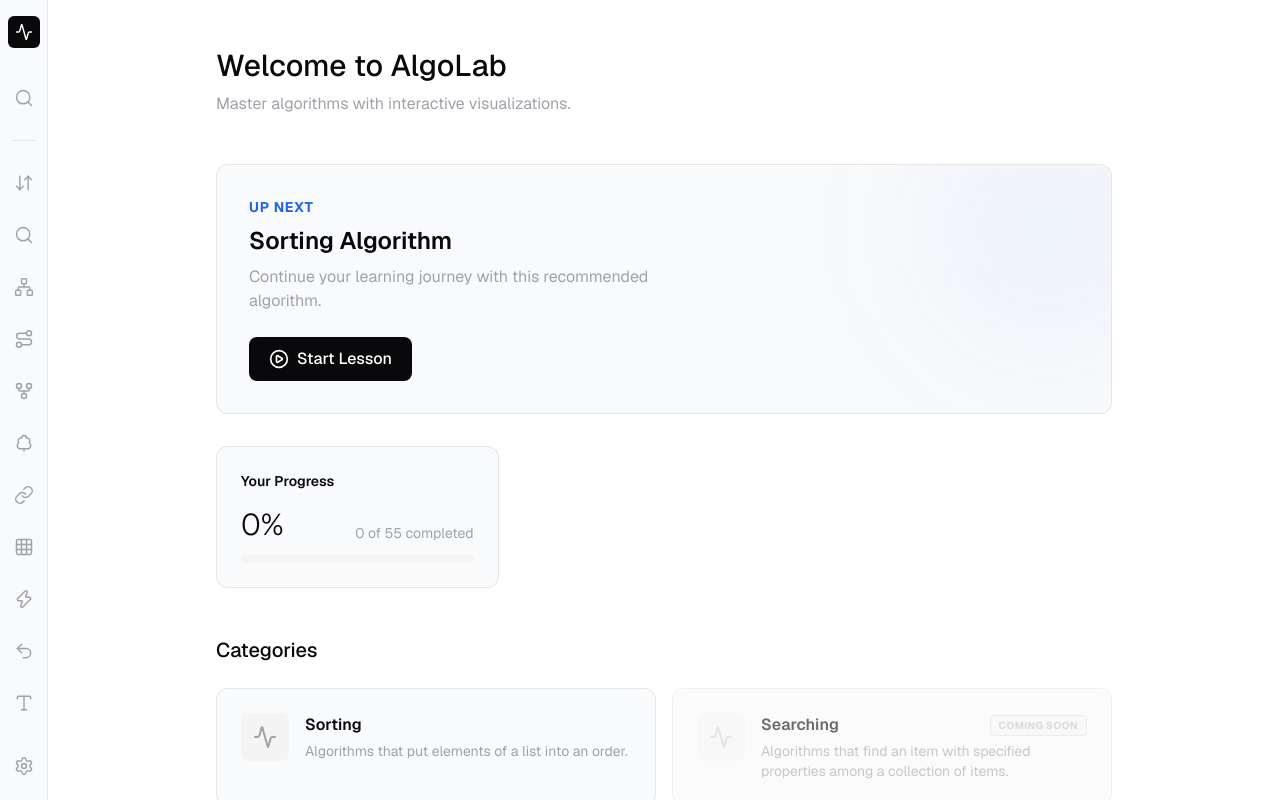
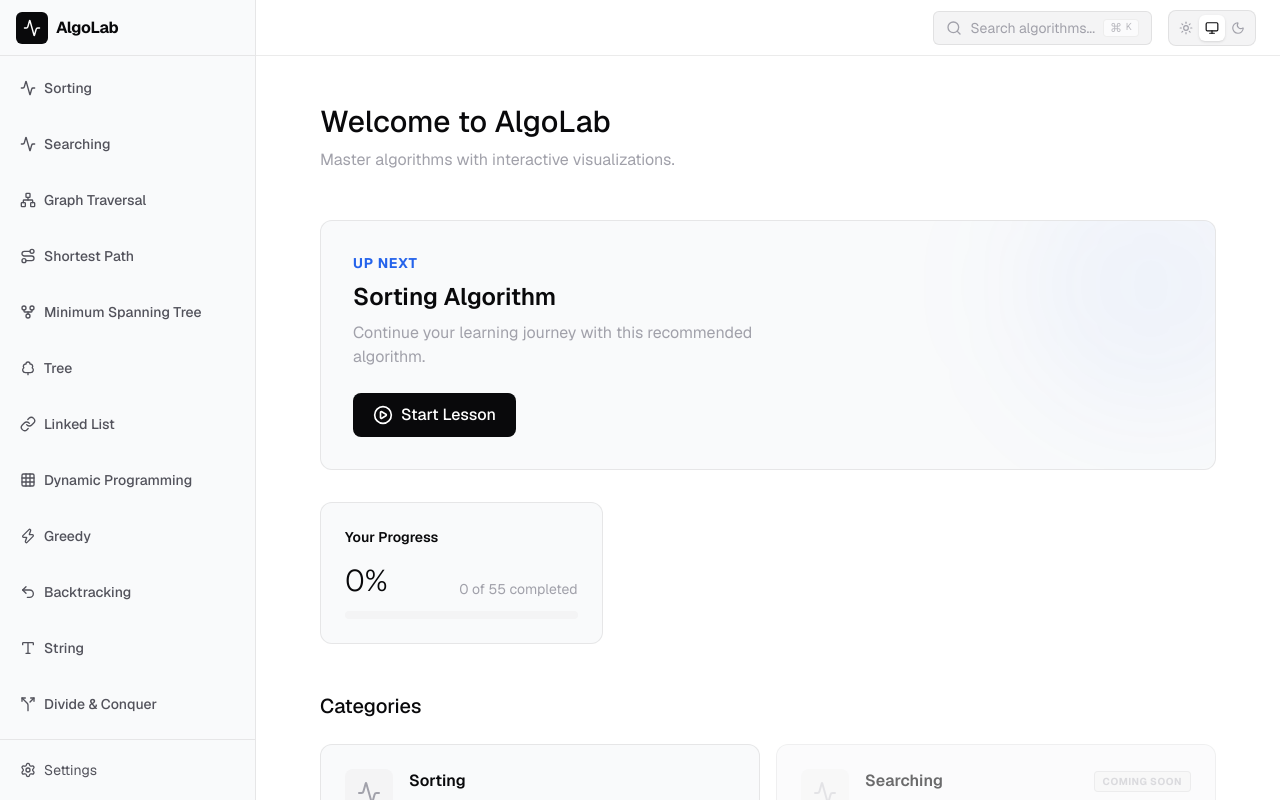
Before and after one commit to hoojinguyen/algo-lab, a Next.js app: page / in a window 1280 px wide. Built offline with nearby package versions, Linux system fonts and the light colour scheme.

Commit message:
refactor: update AppShell to use Modern Dashboard layout

```diff
--- a/src/components/AppShell.tsx
+++ b/src/components/AppShell.tsx
@@ -1,156 +1,20 @@
 'use client';
 
-import {
-  Search,
-  Settings,
-  ArrowDownUp,
-  Activity,
-  Brain,
-  Network,
-  Route,
-  GitFork,
-  TreeDeciduous,
-  Link as LinkIcon,
-  Grid3x3,
-  Zap,
-  Undo2,
-  Type,
-  Split,
-  Merge,
-} from 'lucide-react';
-import { useState } from 'react';
-import Link from 'next/link';
-import { CATEGORIES } from '@/lib/algorithms/categories';
-import { getAlgorithmsByCategory } from '@/lib/algorithms/registry';
-import { useSearchContext } from '@/contexts/SearchContext';
 import { CommandPalette } from '@/components/ui/CommandPalette';
-import { CheckCircle } from 'lucide-react';
-import { useUserProgress } from '@/hooks/useUserProgress';
-
-const ICON_MAP: Record<string, React.ElementType> = {
-  ArrowDownUp,
-  Search,
-  Network,
-  Route,
-  GitFork,
-  TreeDeciduous,
-  Link: LinkIcon,
-  Grid3x3,
-  Zap,
-  Undo2,
-  Type,
-  Split,
-  Merge,
-  Brain,
-};
+import { Sidebar } from '@/components/layout/Sidebar';
+import { Header } from '@/components/layout/Header';
 
 export function AppShell({ children }: { children: React.ReactNode }) {
-  const [activeCategory, setActiveCategory] = useState<string | null>(null);
-  const { openSearch } = useSearchContext();
-  const { progress, isMounted } = useUserProgress();
-
-  const activeAlgorithms = activeCategory ? getAlgorithmsByCategory(activeCategory) : [];
-  const completedInCategory = activeAlgorithms.filter((algo) =>
-    progress.completedAlgorithms.includes(algo.id)
-  ).length;
-  const categoryProgressPercentage =
-    activeAlgorithms.length > 0
-      ? Math.round((completedInCategory / activeAlgorithms.length) * 100)
-      : 0;
-
   return (
     <div className="flex h-screen w-full overflow-hidden bg-bg-primary">
-      {/* Icon Rail (48px) */}
-      <nav className="w-12 border-r border-border flex flex-col items-center py-4 bg-bg-secondary z-20">
-        <Link
-          href="/"
-          className="w-8 h-8 bg-text-primary rounded-md flex items-center justify-center mb-8"
-        >
-          <Activity size={18} className="text-bg-primary" />
-        </Link>
-
-        <div className="flex flex-col gap-4 flex-1 overflow-y-auto no-scrollbar items-center">
-          <button
-            className="p-2 rounded-md transition-colors text-text-muted hover:text-text-primary hover:bg-bg-tertiary"
-            onClick={openSearch}
-            title="Search Algorithms (⌘K)"
-          >
-            <Search size={20} strokeWidth={1.75} />
-          </button>
-
-          <div className="w-6 h-px bg-border my-2 rounded-full flex-shrink-0" />
-          {CATEGORIES.map((cat) => {
-            const Icon = ICON_MAP[cat.icon] || Activity;
-            return (
-              <button
-                key={cat.id}
-                className={`p-2 rounded-md transition-colors ${activeCategory === cat.id ? 'text-accent bg-bg-tertiary' : 'text-text-muted hover:text-text-primary hover:bg-bg-tertiary'}`}
-                onClick={() => setActiveCategory(activeCategory === cat.id ? null : cat.id)}
-                title={cat.name}
-              >
-                <Icon size={20} strokeWidth={1.75} />
-              </button>
-            );
-          })}
-        </div>
-
-        <div className="flex flex-col gap-4 mt-auto pt-4">
-          <button className="p-2 text-text-muted hover:text-text-primary">
-            <Settings size={20} strokeWidth={1.75} />
-          </button>
-        </div>
-      </nav>
-
-      {/* Slide Panel (200px) */}
-      {activeCategory && (
-        <aside className="w-[200px] border-r border-border bg-bg-secondary flex flex-col z-10 transition-all duration-200">
-          <div className="p-4 border-b border-border">
-            <h2 className="text-sm font-semibold capitalize">{activeCategory.replace('-', ' ')}</h2>
-          </div>
-          <div className="flex-1 overflow-y-auto no-scrollbar p-2 flex flex-col gap-1">
-            {activeAlgorithms.map((algo) => {
-              const isCompleted = isMounted && progress.completedAlgorithms.includes(algo.id);
-              return (
-                <Link
-                  key={algo.id}
-                  href={`/${activeCategory}/${algo.id}`}
-                  className="px-3 py-2 text-sm text-text-secondary hover:text-text-primary hover:bg-bg-tertiary rounded-md flex items-center justify-between group"
-                >
-                  <span className="truncate pr-2">{algo.name}</span>
-                  {isCompleted && <CheckCircle size={14} className="text-success flex-shrink-0" />}
-                </Link>
-              );
-            })}
-            {activeAlgorithms.length === 0 && (
-              <div className="px-3 py-2 text-xs text-text-muted italic">Coming soon...</div>
-            )}
-          </div>
-
-          {/* Category Progress Bar */}
-          {activeAlgorithms.length > 0 && isMounted && (
-            <div className="p-4 border-t border-border bg-bg-tertiary/50">
-              <div className="flex justify-between items-center mb-2">
-                <span className="text-xs font-medium text-text-secondary">Category Progress</span>
-                <span className="text-xs font-mono text-text-muted">
-                  {categoryProgressPercentage}%
-                </span>
-              </div>
-              <div className="w-full bg-border rounded-full h-1.5 overflow-hidden">
-                <div
-                  className="bg-accent h-1.5 rounded-full transition-all duration-500"
-                  style={{ width: `${categoryProgressPercentage}%` }}
-                />
-              </div>
-            </div>
-          )}
-        </aside>
-      )}
-
-      {/* Main Content */}
-      <main className="flex-1 overflow-hidden relative">
-        {children}
-        <CommandPalette />
-      </main>
+      <Sidebar />
+      <div className="flex flex-col flex-1 overflow-hidden relative">
+        <Header />
+        <main className="flex-1 overflow-y-auto no-scrollbar relative">
+          {children}
+          <CommandPalette />
+        </main>
+      </div>
     </div>
   );
 }
```
